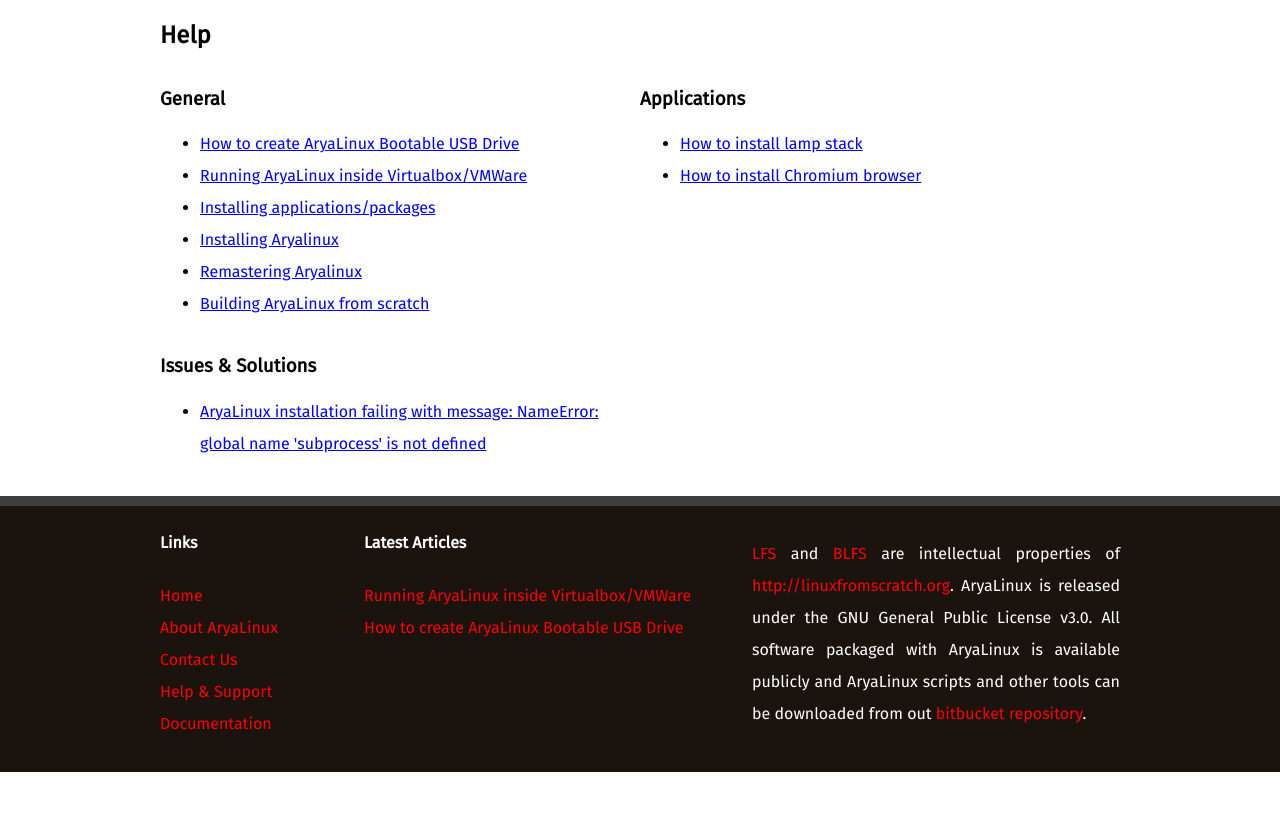
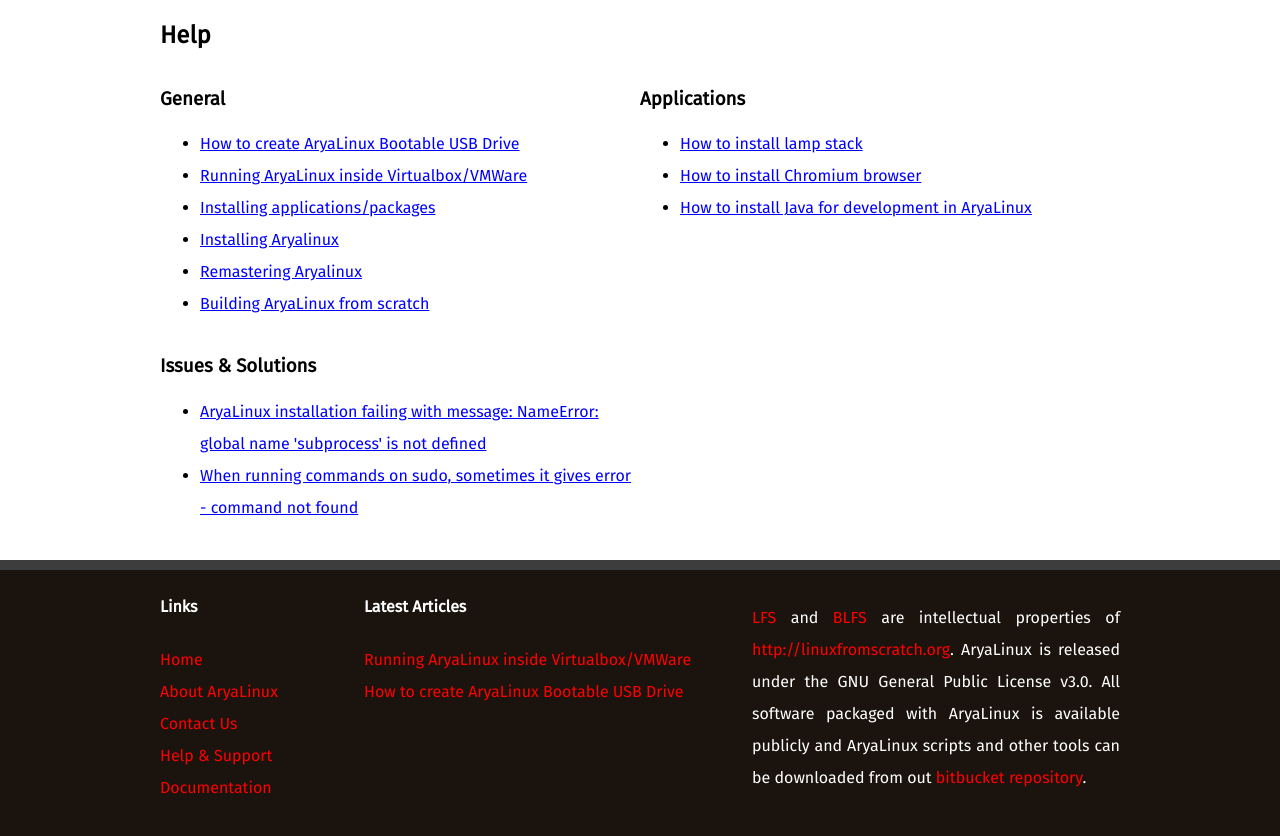
Before and after one commit to FluidIdeas/aryalinux-web, a PHP site: page /help.php in a window 1280 px wide. Shown: the part 357-1193 px from the top of the page. Before the commit the page ends 1129 px from the top, so only its background shows below. Run offline with PHP 8.4, Linux system fonts and the light colour scheme.

Commit message:
Added new help for installing java and sudo error and updated news

```diff
--- a/help.php
+++ b/help.php
@@ -8,7 +8,9 @@
     "remastering",
     "lampstack",
     "install-on-mulitple-hdd",
-    "chromium"
+    "chromium",
+    "command-not-found-on-sudo",
+    "installing-java-for-development"
 );
 ?>
 <!doctype html>
@@ -60,12 +62,14 @@
                 <ul>
                     <li><a href="?article=lampstack">How to install lamp stack</a></li>
                     <li><a href="?article=chromium">How to install Chromium browser</a></li>
+                    <li><a href="?article=installing-java-for-development">How to install Java for development in AryaLinux</a></li>
                 </ul>
             </div>
             <div>
                 <h3>Issues &amp; Solutions</h3>
                 <ul>
                     <li><a href="?article=install-on-mulitple-hdd">AryaLinux installation failing with message: NameError: global name 'subprocess' is not defined</a></li>
+                    <li><a href="?article=command-not-found-on-sudo">When running commands on sudo, sometimes it gives error - command not found</a></li>
                 </ul>
             </div>
         </div>
--- a/news-updates.php
+++ b/news-updates.php
@@ -1,4 +1,6 @@
 <ul>
+<li>January 15, 2020 - Fixed the openjdk script to use the binary available at <a href="https://jdk.java.net/13/" target="_blank">https://jdk.java.net/13/</a> and
+added build script for maven. Added an article on installation of java development environment and sudo error.</li>
 <li>January 11, 2020 - Fixed the NameError: global name 'subprocess' is not defined issue with the installer.</li>
 <li>January 09, 2020 - AryaLinux 2.1 Released.</li>
 <li>December 30, 2019 - First KDE Plasma build successful. The latest release would ship with the KDE plasma desktop ISO.</li>
```
Also changed, not shown: 2 other files.
